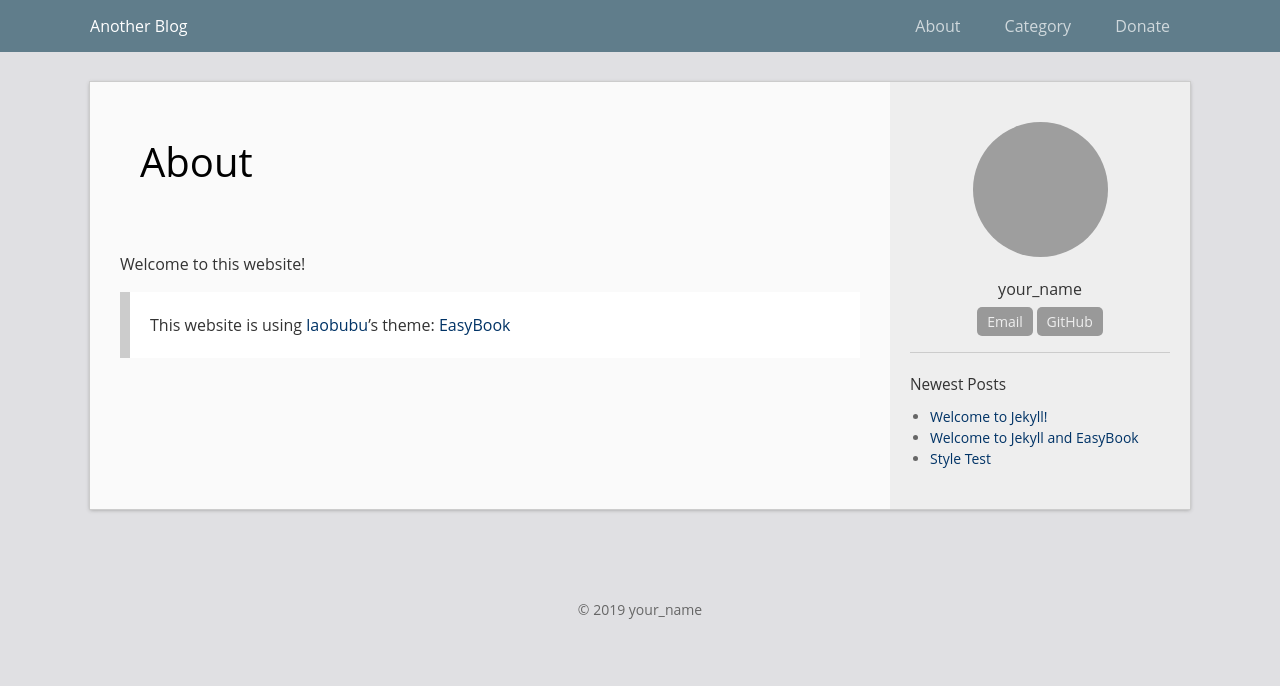
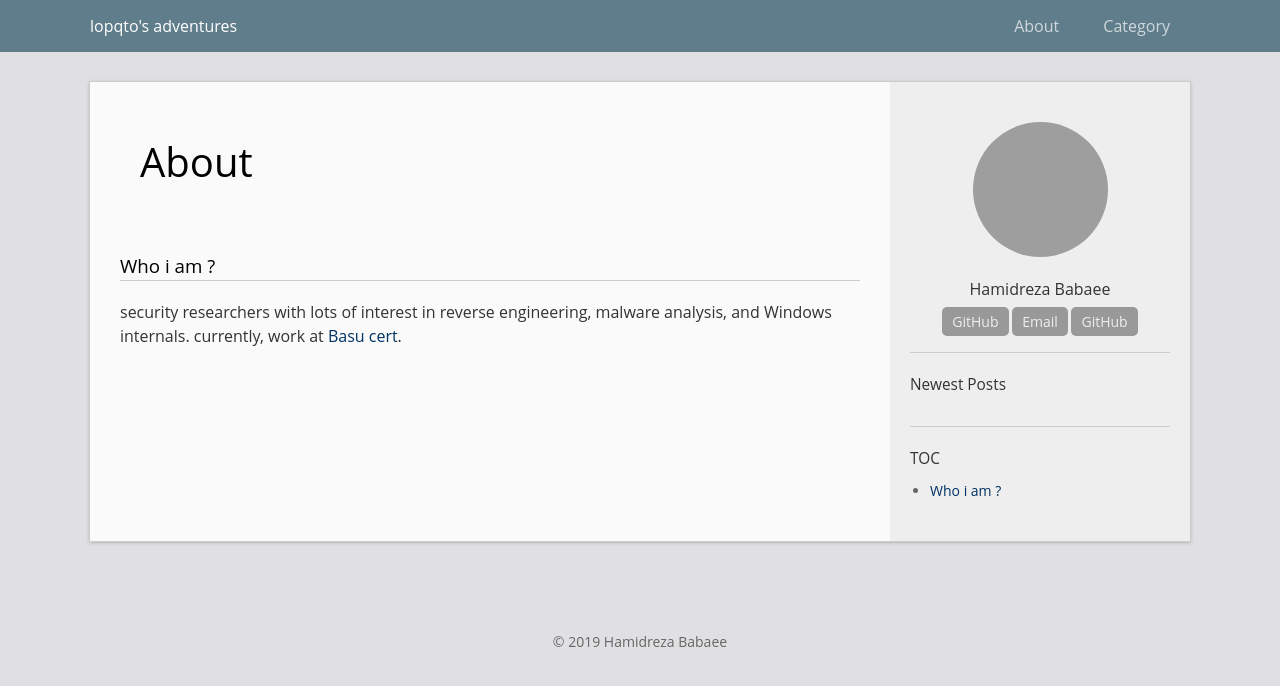
Before and after one commit to lopqto/lopqto.github.io, a Jekyll site: the page built from about.md, in a window 1280 px wide. Shown: the top 686 px of the page. Built offline with Jekyll 4.4.1, drawn with Linux system fonts in a browser that asks for light colours; grey boxes are pictures that could not be loaded.

Commit message:
add personal information to blog

```diff
--- a/_config.yml
+++ b/_config.yml
@@ -1,21 +1,21 @@
 # Site settings
-title: Another Blog
-url: "http://laobubu.github.io"    # the protocol and hostname of your site, eg. `http://laobubu.github.io`
-baseurl: "/jekyll-theme-EasyBook" # the prefix of your site uri, eg. `"/jekyll-theme-EasyBook"` or empty string `""`
-#timezone: Asia/Chongqing
+title: lopqto's adventures
+url: "http://lopqto.github.io"    # the protocol and hostname of your site, eg. `http://laobubu.github.io`
+baseurl: "" # the prefix of your site uri, eg. `"/jekyll-theme-EasyBook"` or empty string `""`
+timezone: Asia/Tehran
 description: >
-  One or more sentences introducing this blog.
+  Personal blog of Hamidreza Babaee. Reverse engineering, malware analysis, and vulnerability researching.
 
 # Your information
-email: your_email@example.com
-author: your_name
-avatar: "//www.gravatar.com/avatar/your_email_md5?d=mm&s=135"
-profile: One sentence introducing yourself.
+email: morpix@protonmail.com
+author: Hamidreza Babaee
+avatar: "https://en.gravatar.com/userimage/156357779/a780a38ea0048d30d1aa273a4057f927.jpg?size=135"
+profile: deep dive into binaries.
 #twitter_username: twitter_username
-#github_username:  github_username
+github_username:  lopqto
 profile_links:
-  Email: "mailto:your_email@example.com"
-  GitHub: "https://github.com/laobubu/jekyll-theme-EasyBook"
+  Email: "mailto:morpix@protonmail.com"
+  GitHub: "https://github.com/lopqto"
   # You can add more profile links above, or edit _includes/sidebar.html
 
 # Comment Service (Disqus or 多说)
@@ -29,7 +29,7 @@ header:
   links:             # Links on the header. Link to in-site page with a slash as prefix
     About: /about/
     Category: /category/
-    Donate: https://laobubu.net/donate.html
+    # Donate: https://laobubu.net/donate.html
 
 permalink: /archivers/:title
 plugins:
--- a/about.md
+++ b/about.md
@@ -4,6 +4,5 @@ title: About
 permalink: /about/
 ---
 
-Welcome to this website!
-
-> This website is using [laobubu](http://laobubu.net)'s theme: [EasyBook](https://github.com/laobubu/jekyll-theme-EasyBook)
+### Who i am ?
+security researchers with lots of interest in reverse engineering, malware analysis, and Windows internals. currently, work at [Basu cert](https://basucert.ir).
```
Also changed, not shown: _posts/1970-01-01-test.md (deleted, +0 -78 lines), _posts/2014-12-30-welcome-to-jekyll.markdown (deleted, +0 -80 lines), _posts/2019-04-21-welcome-to-jekyll.markdown (deleted, +0 -25 lines), index.md (deleted, +0 -6 lines), Gemfile.lock.
